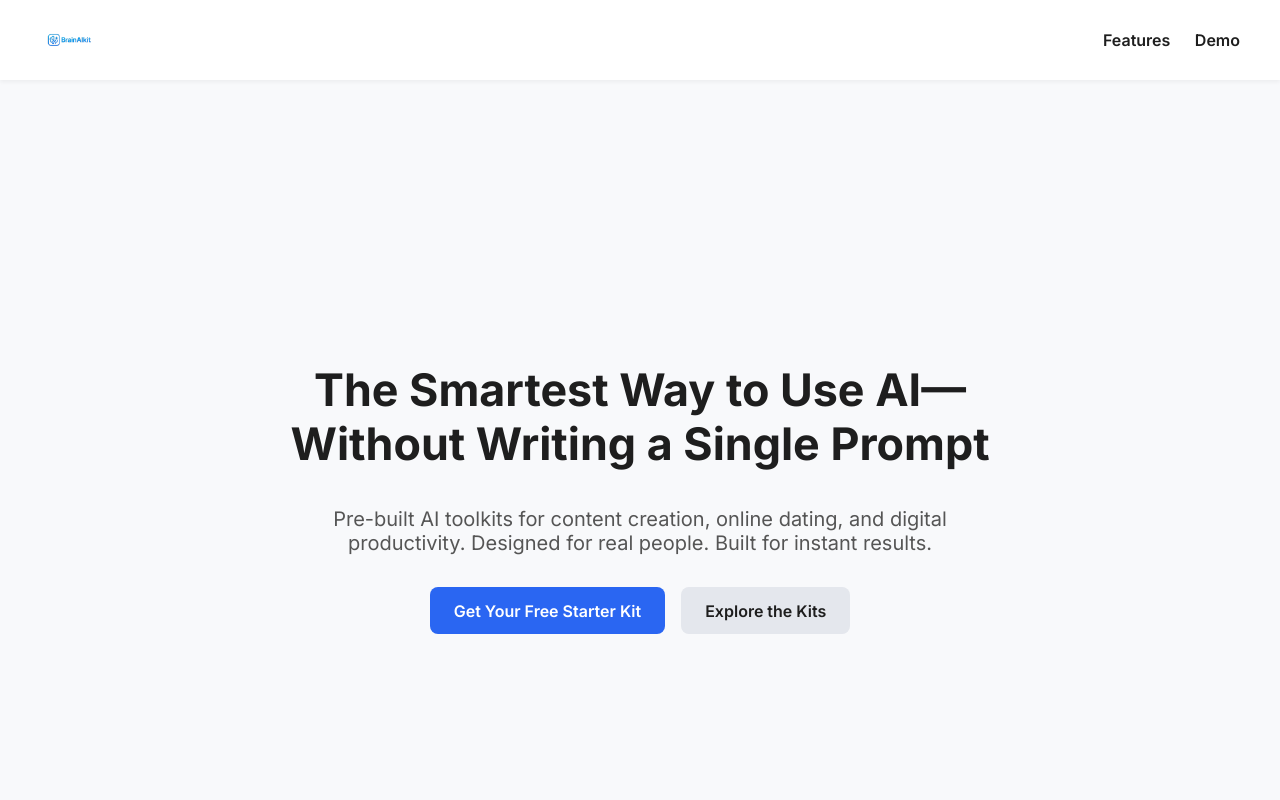
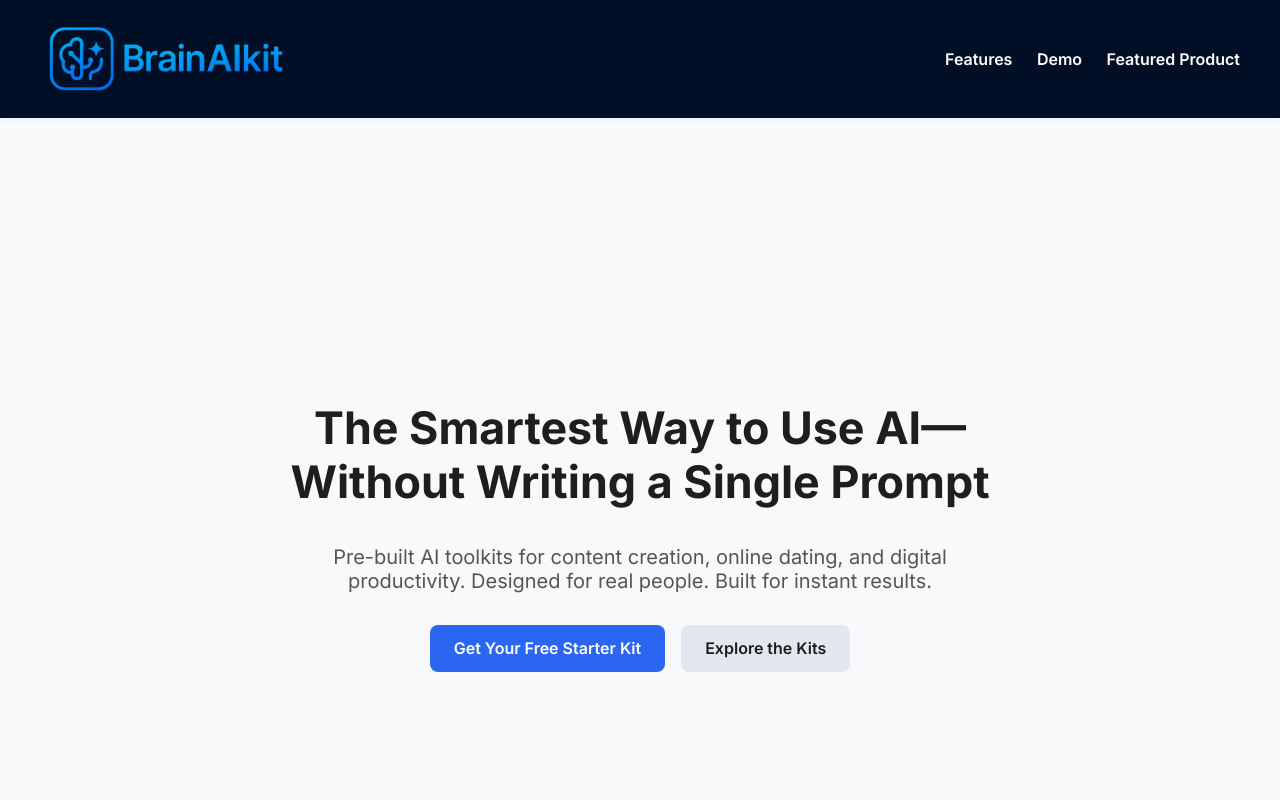
Before and after one commit to Brainaikit/landingpage, a plain HTML site: page index.html in a window 1280 px wide. Shown: the top 800 px of the page. Drawn offline with Linux system fonts and the light colour scheme.

Commit message:
Update index.html
Changed header color and links, updated logo

```diff
--- a/index.html
+++ b/index.html
@@ -20,16 +20,16 @@
       justify-content: space-between;
       align-items: center;
       padding: 20px 40px;
-      background: #ffffff;
+      background: #010f26;
       box-shadow: 0 2px 4px rgba(0, 0, 0, 0.05);
     }
     header img {
-      height: 40px;
+      width: 250px;
     }
     header nav a {
       margin-left: 20px;
       text-decoration: none;
-      color: #1e1e1e;
+      color: #ffffff;
       font-weight: 600;
     }
     header nav a:hover,
@@ -176,10 +176,11 @@
 </head>
 <body>
   <header>
-    <img src="BrainAIkit_logo_transparent.png" alt="BrainAIkit Logo" />
+    <img src="BrainAIkit_logo_transparent_cropped.png" alt="BrainAIkit Logo" />
     <nav>
       <a href="#features">Features</a>
       <a href="#demo">Demo</a>
+	  <a href="#promptpack">Featured Product</a>
     </nav>
   </header>
 
```
